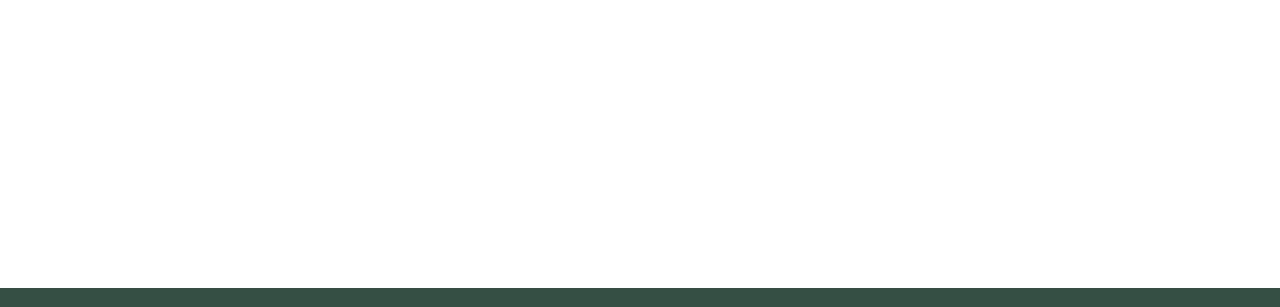
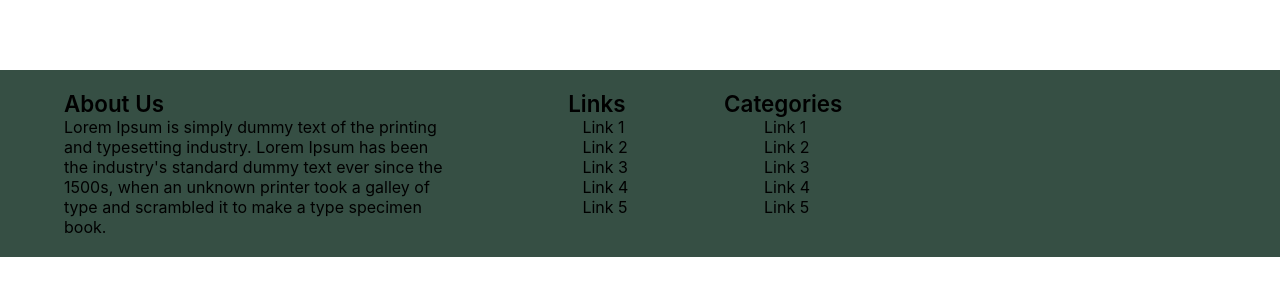
Before and after one commit to Diana230702/Gold-Cinema, a React (Create React App) app: page / in a window 1280 px wide. Shown: the part 610-917 px from the top of the page. After the commit the page ends 867 px from the top, so only its background shows below. Built offline with nearby package versions, Linux system fonts and the light colour scheme; no server answers.

Commit message:
footer margin

```diff
--- a/src/index.css
+++ b/src/index.css
@@ -17,6 +17,6 @@ body {
   height: 100%;
 }
 
-.Footer {
+/* .Footer {
   margin-top: 27%;
-}
+} */
```
